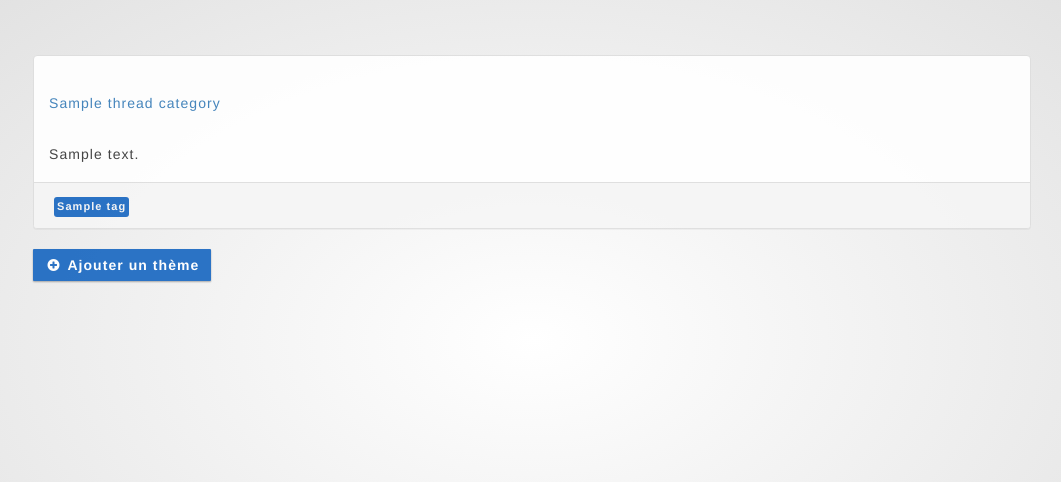
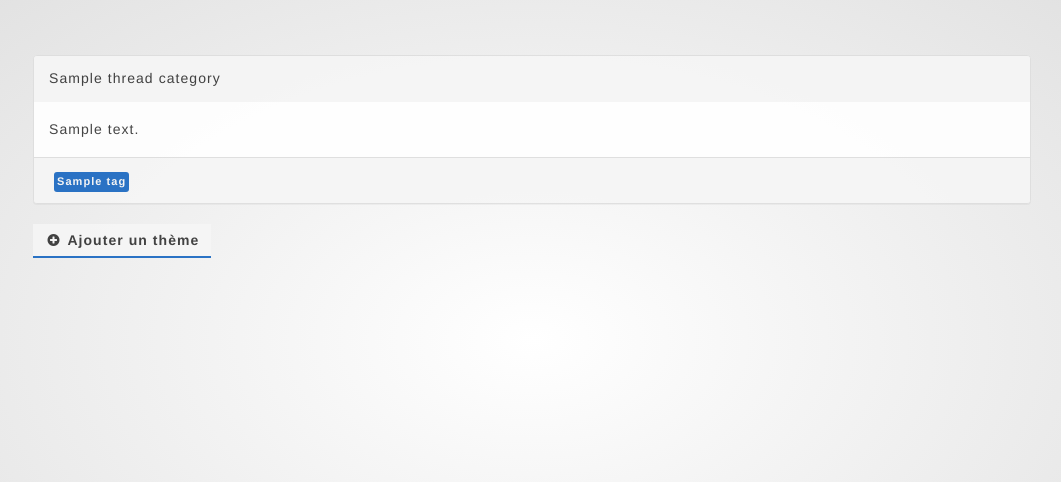
Before and after one commit to ThibaultGROUEIX/webraid, a Django app: template templates/forum/forum.html in a window 1280 px wide. Shown: the part 60-542 px from the top of the page, without its empty margins (108-1169 px from the left). Run offline with Django 3.2, Linux system fonts and the light colour scheme; the template is opened without the code that fills it: most values are stand-ins (such as "Sample title", 1, 10 or a date in 2020); some libraries are stand-ins or nearby versions.

Commit message:
Rstyling buttons

```diff
--- a/static/css/style.css
+++ b/static/css/style.css
@@ -245,30 +245,35 @@ option {
 }
 /* Bootstrap buttons modifications */
 .btn {
-  border-radius: 1px;
   border: none;
-  box-shadow: 0 1px 2px rgba(0, 0, 0, 0.12), 0 1px 2px rgba(0, 0, 0, 0.25);
-  background-color: #1565C0;
-  color: #fff;
+  border-radius: 0;
+  border-bottom: 2px solid #1565C0;
+  box-shadow: none;
+  background-color: #f5f5f5;
+  color: #2e2e2e;
   font-weight: 700;
 }
 .btn:hover {
-  background-color: #0091EA;
-  color: #fff;
+  background-color: #c2c2c2;
 }
 .btn-danger {
+  border: none;
+  color: #fff;
   background-color: #D32F2F;
 }
 .btn-danger:hover {
+  border: none;
   background-color: #B71C1C;
 }
 .btn-success {
+  border: none;
   background-color: #32ad27;
 }
 .btn-success:hover {
   background-color: #388E3C;
 }
 .btn-discrete {
+  border: none;
   background-color: rgba(0, 0, 0, 0.25);
 }
 .btn-discrete:hover {
@@ -317,9 +322,15 @@ ul.list {
   padding: 0;
   list-style-type: none;
 }
-.lpane-title {
-  padding-left: 5px;
+.panel-heading.active {
+  background-color: #f5f5f5;
+  color: #2e2e2e;
 }
+.panel-heading.active:hover {
+  background-color: #dcdcdc;
+  color: black;
+}
+/* Actions in a panel */
 .panel > .panel-actions {
   position: relative;
   height: 0;
@@ -329,8 +340,8 @@ ul.list {
   background-color: #f5f5f5;
   float: right;
   padding: 5px;
-  border-radius: 5px;
-  margin: 2px;
+  border-radius: 0 0 5px 5px;
+  margin: 0 2px 2px 2px;
   color: #3399FF;
 }
 .panel > .panel-actions > a:hover {
--- a/static/less/features/buttons.less
+++ b/static/less/features/buttons.less
@@ -140,28 +140,32 @@
 /* Bootstrap buttons modifications */
 
 .btn {
-  border-radius: 1px;
   border: none;
-  box-shadow: 0 1px 2px rgba(0, 0, 0, 0.12), 0 1px 2px rgba(0, 0, 0, 0.25);
-  background-color: @middle-blue;
-  color: #fff;
+  border-radius: 0;
+  border-bottom: 2px solid @middle-blue;
+  box-shadow: none;
+  background-color: @lightest-grey;
+  color: @dark-grey;
   font-weight: 700;
 }
 
 .btn:hover {
-  background-color: @vibrant-light-blue;
-  color: #fff;
+  background-color: darken(@lightest-grey, 20%);
 }
 
 .btn-danger {
+  border: none;
+  color: #fff;
   background-color: @light-red;
 }
 
 .btn-danger:hover {
+  border: none;
   background-color: @middle-red;
 }
 
 .btn-success {
+  border: none;
   background-color: @light-green;
 }
 
@@ -170,6 +174,7 @@
 }
 
 .btn-discrete {
+  border: none;
   background-color: rgba(0, 0, 0, 0.25);
 }
 
```
